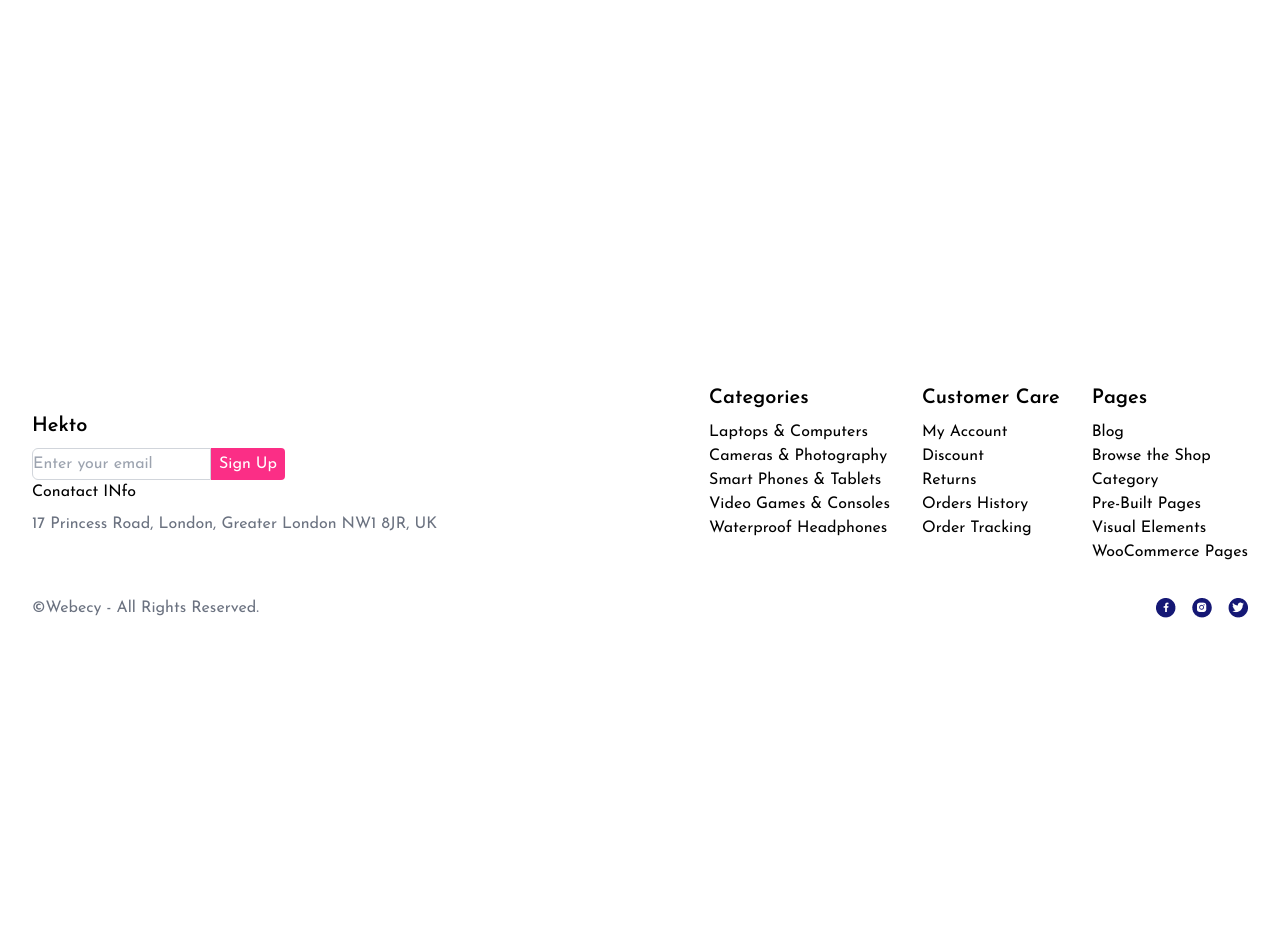
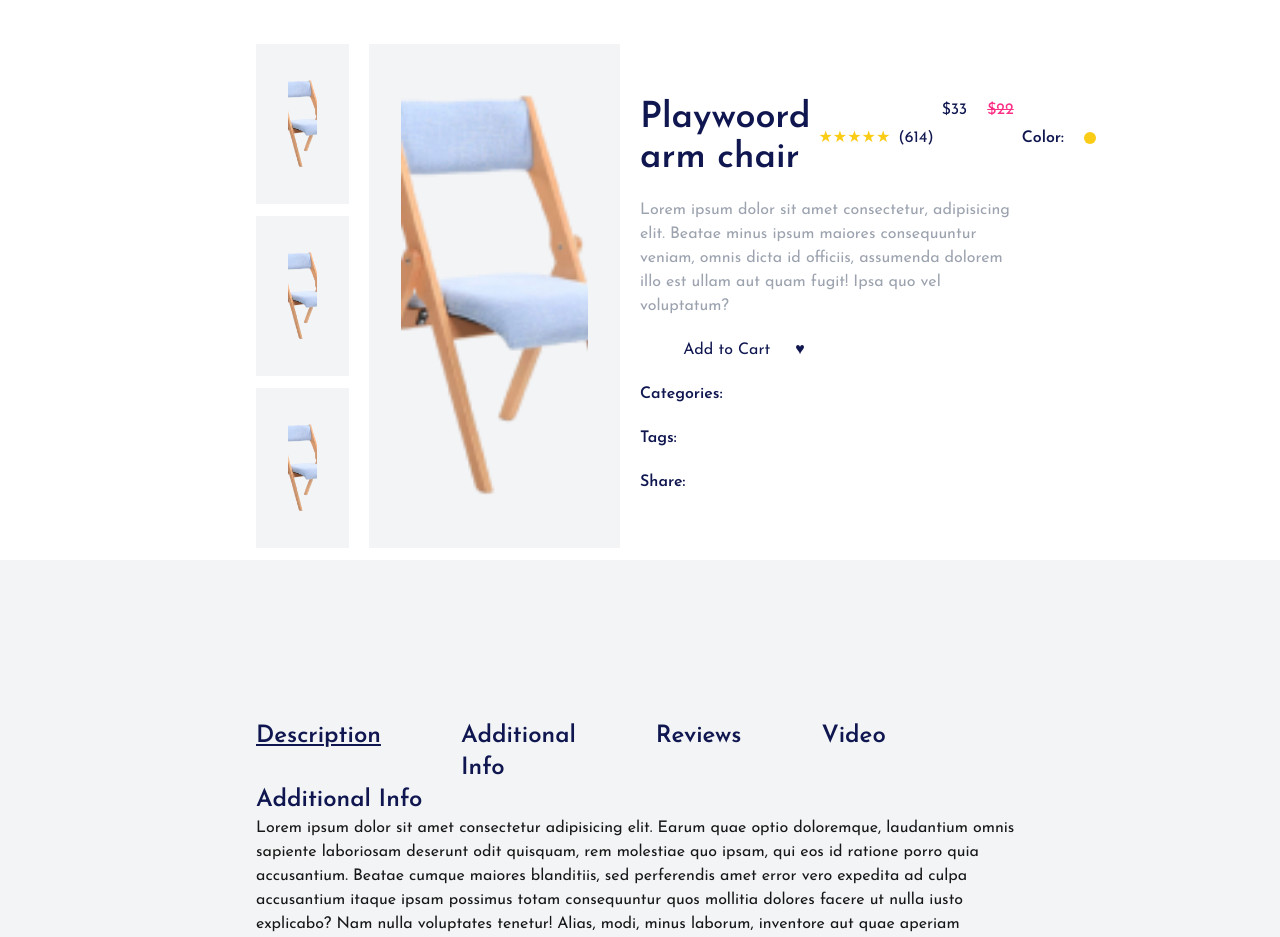
Before and after one commit to Bilalraza617/GIAIC-assignment, a Next.js app in the folder uiux_hackathon/: page /product in a window 1280 px wide. Before the commit this address had no page. Shown: the part 580-1517 px from the top of the page. Before the commit the page ends 1232 px from the top, so only its background shows below. Built offline with nearby package versions, Linux system fonts and the light colour scheme.

Commit message:
product details page

```diff
--- /dev/null
+++ b/uiux_hackathon/src/app/product/page.tsx
@@ -0,0 +1,146 @@
+import ShopHero from '@/components/ShopHero'
+import Image from 'next/image'
+import React from 'react'
+import product from '../../../public/3.png'
+import ProductGrid from '@/components/ProductGrid'
+import Brands from '@/components/Brands'
+import Link from 'next/link'
+
+const ProductDetail = () => {
+    return (
+        <div>
+            <ShopHero title="Product Details" />
+
+            <div className='bg-white flex items-center justify-start w-[60%] m-auto mt-40'>
+                <div className='flex'>
+                    <div>
+                        <Image
+                            src={product}
+                            alt={'Product'}
+                            width={500}
+                            height={500}
+                            className='w-40 h-40 my-3 object-cover bg-gray-100 p-8'
+                        />
+                        <Image
+                            src={product}
+                            alt={'Product'}
+                            width={500}
+                            height={500}
+                            className='w-40 h-40 my-3 object-cover bg-gray-100 p-8'
+                        />
+                        <Image
+                            src={product}
+                            alt={'Product'}
+                            width={500}
+                            height={500}
+                            className='w-40 h-40 my-3 object-cover bg-gray-100 p-8'
+                        />
+                    </div>
+                    <Image
+                        src={product}
+                        alt={'Product'}
+                        width={500}
+                        height={500}
+                        className='w-96 my-3 mx-5 object-cover bg-gray-100 p-8'
+                    />
+                </div>
+                <div className='max-w-[50%] flex flex-col gap-5'>
+                    <div className="flex flex-c ol gap-2">
+                        <h1 className='text-4xl text-navyBlue font-bold'>Playwoord arm chair</h1>
+                        {[
+                            { stars: 5, count: 614 },
+                        ].map((rating) => (
+                            <label className="flex items-center text-yellow-400">
+                                {'★'.repeat(rating.stars)}{'☆'.repeat(5 - rating.stars)}
+                                <span className="ml-2 text-navyBlue">({rating.count})</span>
+                            </label>
+                        ))}
+                        <p className='text-navyBlue'>$33
+                            <span className='line-through text-[#FB2E86] pl-5'>$22</span>
+                        </p>
+                        <div className="flex items-center gap-5">
+                            <h2 className='text-navyBlue font-semibold'>Color:</h2>
+                            <div className='flex gap-2'>
+                                {/* {item.variant.map((color, colorIndex) => ( */}
+                                <div
+                                    // key={colorIndex}
+                                    // style={{ backgroundColor: color }}
+                                    className='h-3 w-3 rounded-full bg-yellow-400'
+                                ></div>
+                                {/* ))} */}
+                            </div>
+                        </div>
+                    </div>
+                    <p className='text-wrap text-gray-400'>
+                        Lorem ipsum dolor sit amet consectetur, adipisicing elit. Beatae minus ipsum maiores consequuntur veniam, omnis dicta id officiis, assumenda dolorem illo est ullam aut quam fugit! Ipsa quo vel voluptatum?
+                    </p>
+                    <button className='text-navyBlue w-52'>
+                        Add to Cart <span className='ml-5'>♥</span>
+                    </button>
+                    <h2 className='text-navyBlue font-semibold'>Categories:</h2>
+                    <h2 className='text-navyBlue font-semibold'>Tags:</h2>
+                    <h2 className='text-navyBlue font-semibold'>Share:</h2>
+                </div>
+            </div>
+            <div className='bg-gray-100 flex flex-col items-center justify-center'>
+                <div className='flex items-start justify-start w-[60%] m-auto mt-40'>
+                    <div className='w-[60%] flex gap-20'>
+                        <h2 className='text-navyBlue text-2xl font-bold underline'>Description</h2>
+                        <h2 className='text-navyBlue text-2xl font-bold'>Additional Info</h2>
+                        <h2 className='text-navyBlue text-2xl font-bold'>Reviews</h2>
+                        <h2 className='text-navyBlue text-2xl font-bold'>Video</h2>
+                    </div>
+                </div>
+                <div className='w-[60%]'>
+                    <h2 className='text-navyBlue text-2xl font-semibold'>Additional Info</h2>
+                    <p>
+                        Lorem ipsum dolor sit amet consectetur adipisicing elit. Earum quae optio doloremque, laudantium omnis sapiente laboriosam deserunt odit quisquam, rem molestiae quo ipsam, qui eos id ratione porro quia accusantium.
+                        Beatae cumque maiores blanditiis, sed perferendis amet error vero expedita ad culpa accusantium itaque ipsam possimus totam consequuntur quos mollitia dolores facere ut nulla iusto explicabo? Nam nulla voluptates tenetur!
+                        Alias, modi, minus laborum, inventore aut quae aperiam consequatur possimus ipsa animi obcaecati ratione. Dolorem enim sint unde aliquam eius officiis animi consectetur, distinctio deserunt pariatur omnis dolore ea perferendis?
+
+                    </p>
+                    <h2 className='text-navyBlue text-2xl font-semibold'>More details</h2>
+                    <p>
+                        Lorem ipsum dolor sit amet consectetur adipisicing elit. Earum quae optio doloremque, laudantium omnis sapiente laboriosam deserunt odit quisquam, rem molestiae quo ipsam, qui eos id ratione porro quia accusantium.
+                        Beatae cumque maiores blanditiis, sed perferendis amet error vero expedita ad culpa accusantium itaque ipsam possimus totam consequuntur quos mollitia dolores facere ut nulla iusto explicabo? Nam nulla voluptates tenetur!
+                        Alias, modi, minus laborum, inventore aut quae aperiam consequatur possimus ipsa animi obcaecati ratione. Dolorem enim sint unde aliquam eius officiis animi consectetur, distinctio deserunt pariatur omnis dolore ea perferendis?
+                    </p>
+                </div>
+            </div>
+            <div className='bg-white flex flex-col items-center justify-center my-40'>
+                <div className='w-[60%] my-40'>
+                    <h2 className='text-4xl text-navyBlue font-bold mb-20'>
+                        Related Products</h2>
+                    <Link href="" passHref className='bg-gray-00 flex flex-col items-center w-60 h-70 '>
+                        <Image
+                            src={product}
+                            alt={'Product'}
+                            width={500}
+                            height={500}
+                            className='w-30 h-30 object-cover bg-gray-100 p-8'
+                        />
+                        <div className='text-center flex flex-col gap-2 pt-3'>
+                            <h2 className=' text-xl text-navyBlue font-extrabold'>Name</h2>
+                            <div className='flex gap-2'>
+                                {/* {variant.map((color, colorIndex) => ( */}
+                                <div
+                                    // key={colorIndex}
+                                    // style={{ backgroundColor: color }}
+                                    className='h-3 w-3 rounded-full bg-yellow-400'
+                                ></div>
+                                {/* ))} */}
+                            </div>
+                            <p className='text-navyBlue'>
+                                $0
+                                <span className='line-through text-[#FB2E86]'>$</span>
+                            </p>
+                        </div>
+                    </Link>
+                </div>
+            </div>
+            <Brands />
+        </div>
+    )
+}
+
+export default ProductDetail
```
